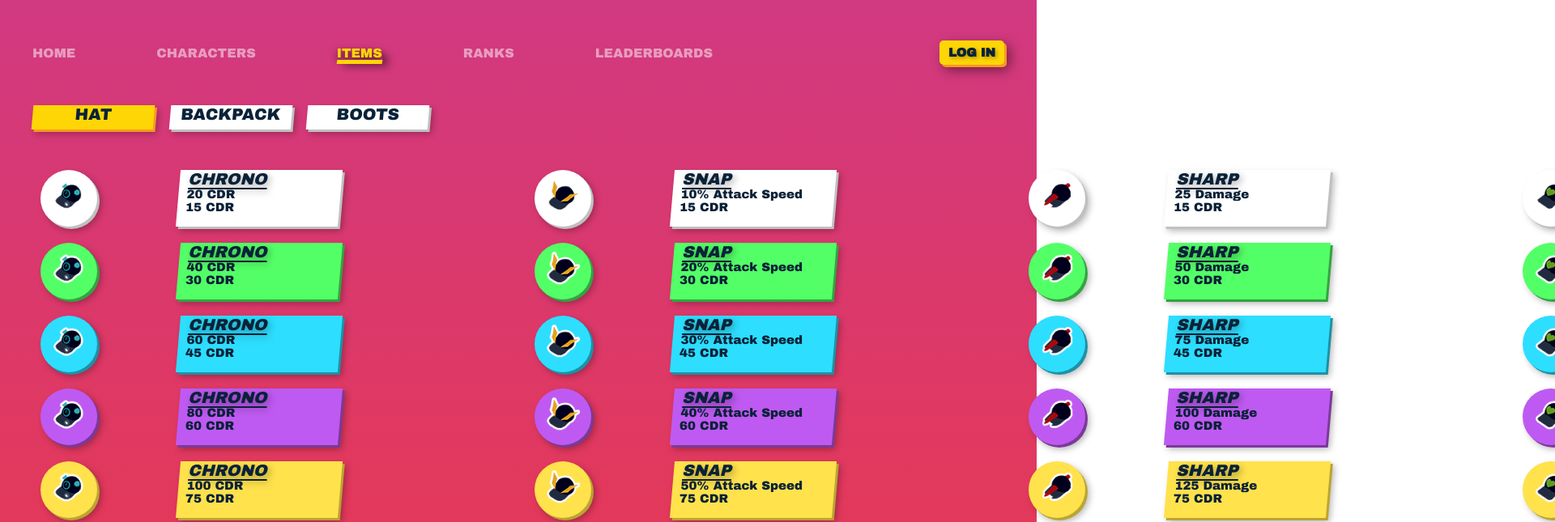
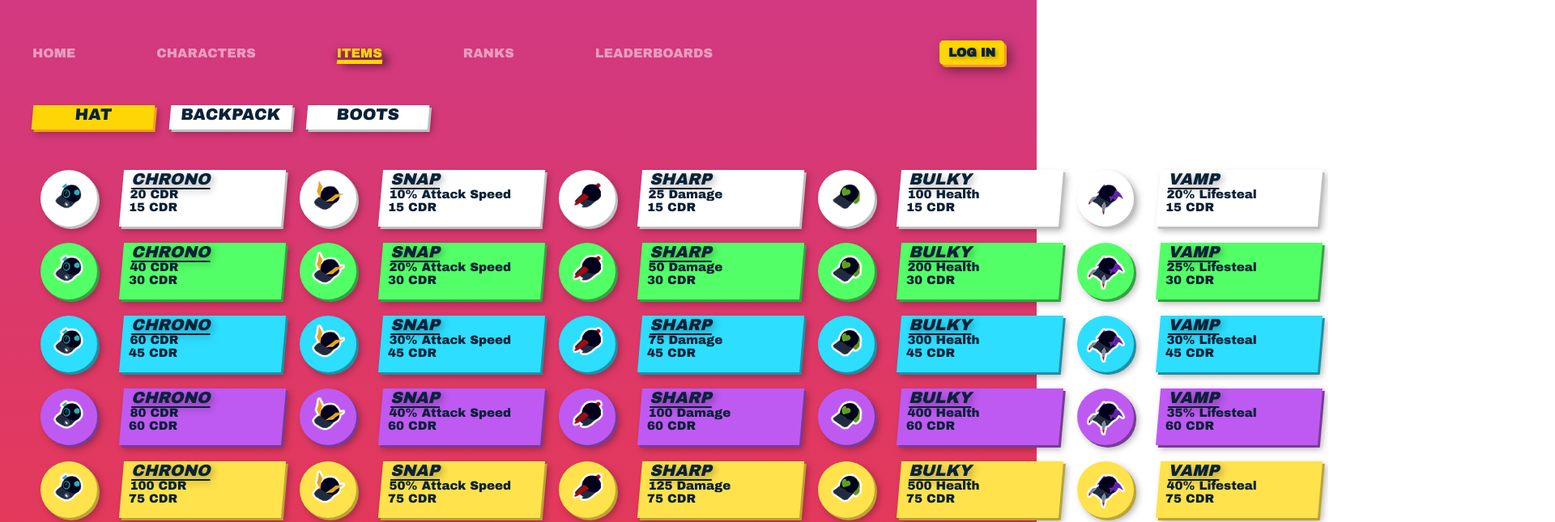
Before and after one commit to iamkiwii/bapbap, a Vue app: page /items in a window 1280 px wide. Shown: the top 645 px of the page at 81% size, 1920 px wide, since content can reach past the window. Built offline with nearby package versions, Linux system fonts and the light colour scheme.

Commit message:
fix stylings after pull

```diff
--- a/src/components/items/ItemContainer.vue
+++ b/src/components/items/ItemContainer.vue
@@ -164,7 +164,7 @@ function getImageURL(file) {
     height: 70px;
     width: 200px;
     margin-top: 0px;
-    margin-left: 100px;
+    margin-left: 30px;
     z-index: -1;
 }
 
--- a/src/components/items/ItemDisplay.vue
+++ b/src/components/items/ItemDisplay.vue
@@ -49,7 +49,6 @@ export default {
 .container-wrapper {
     display: flex;
     flex-direction: column;
-    margin-right: 40px;
     position: relative;
     width: fit-content;
     height: fit-content;
--- a/src/views/ItemsView.vue
+++ b/src/views/ItemsView.vue
@@ -92,10 +92,6 @@ function toggleActive(a) {
 
 }
 
-.item-display {
-    padding-right: 15%;
-}
-
 
 .item-selector-wrapper {
     margin-top: 40px;
```
